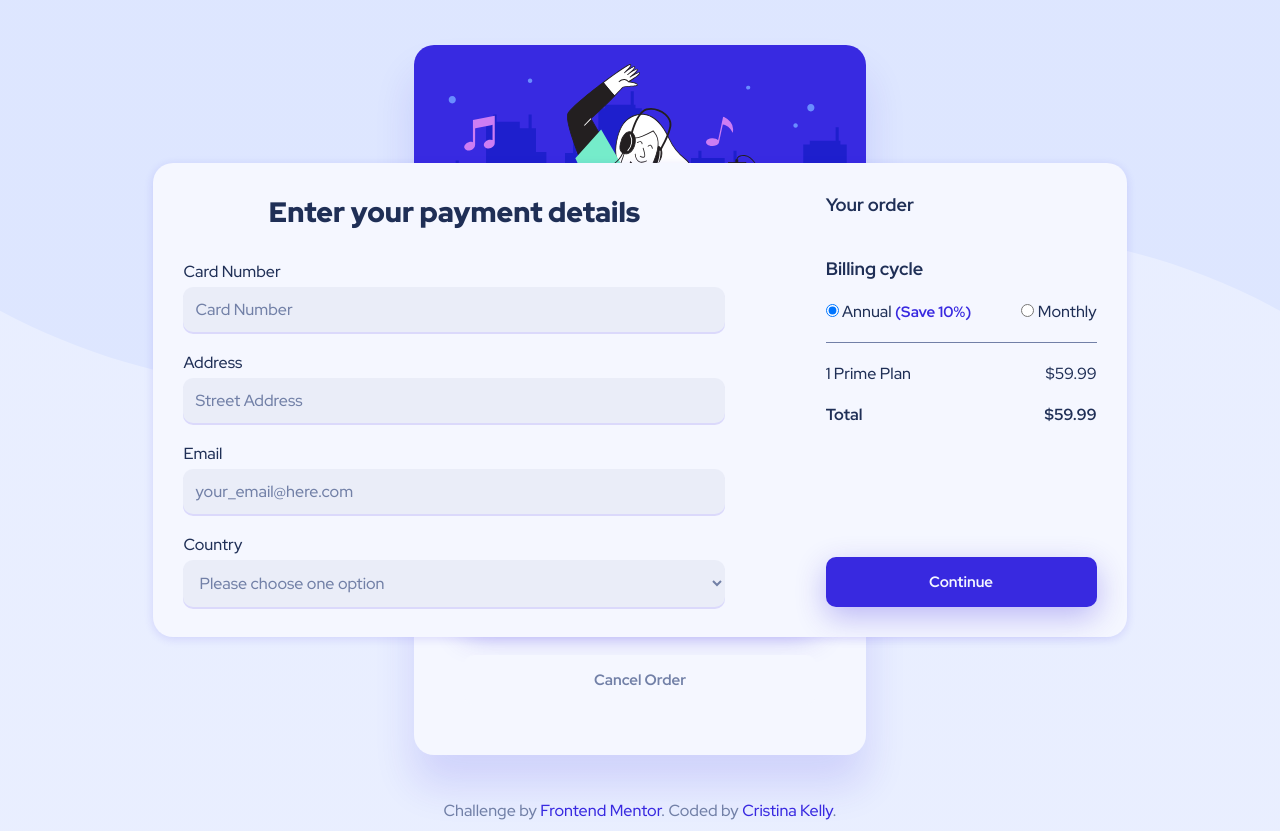
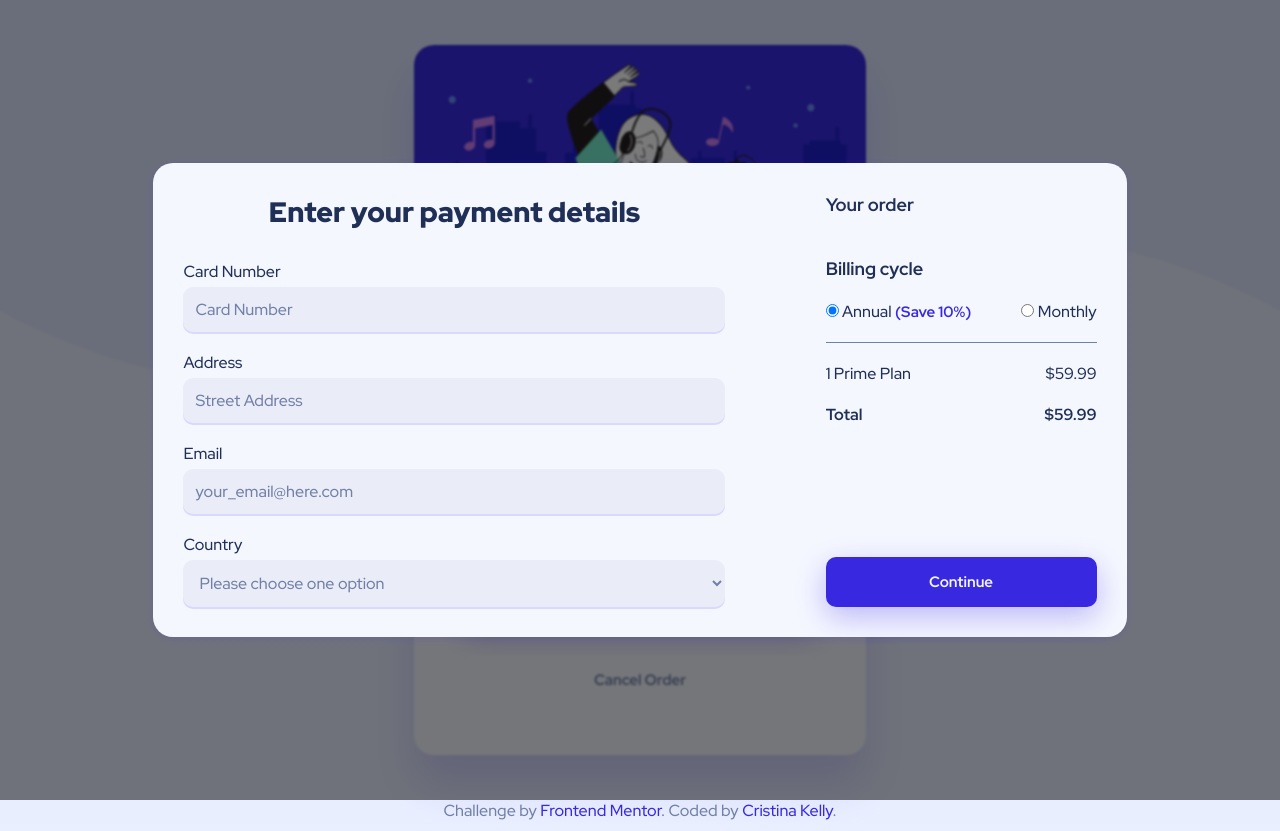
Before and after one commit to cristinakellyt/order-summary-component, a plain HTML site: page index.html in a window 1280 px wide. Drawn offline with Linux system fonts and the light colour scheme.

Commit message:
Create background pop up

```diff
--- a/assets/css/style.css
+++ b/assets/css/style.css
@@ -178,16 +178,26 @@ footer a {
 
 /* CTA SECTION */
 
+.pop-up {
+  position: fixed;
+  display: flex;
+  justify-content: center;
+  align-items: center;
+  top: 0;
+  left: 0;
+  min-height: 100vh;
+  width: 100%;
+  background-color: rgba(0, 0, 0, 0.521);
+  backdrop-filter: blur(1px);
+}
+
 .cta {
-  position: absolute;
   display: grid;
   grid-template-columns: 2fr 1fr;
   gap: 10rem;
   padding: 3rem;
   background-color: var(--very-pale-blue);
   border-radius: 20px;
-  /* min-height: 50rem;
-  max-width: 120rem; */
   box-shadow: 0 0.2rem 1rem hsla(245, 75%, 52%, 0.14);
 }
 
--- a/index.html
+++ b/index.html
@@ -54,7 +54,8 @@
         </div>
       </section>
 
-      <section class="cta">
+      <section class="pop-up">
+        <div class="cta">
           <div>
             <h1 class="margin-bottom-sm">Enter your payment details</h1>
 
@@ -147,6 +148,7 @@
 
             <button class="btn btn-blue btn--form">Continue</button>
           </div>
+        </div>
       </section>
     </main>
 
```
Lines whose indentation alone changed are shown as unchanged.
